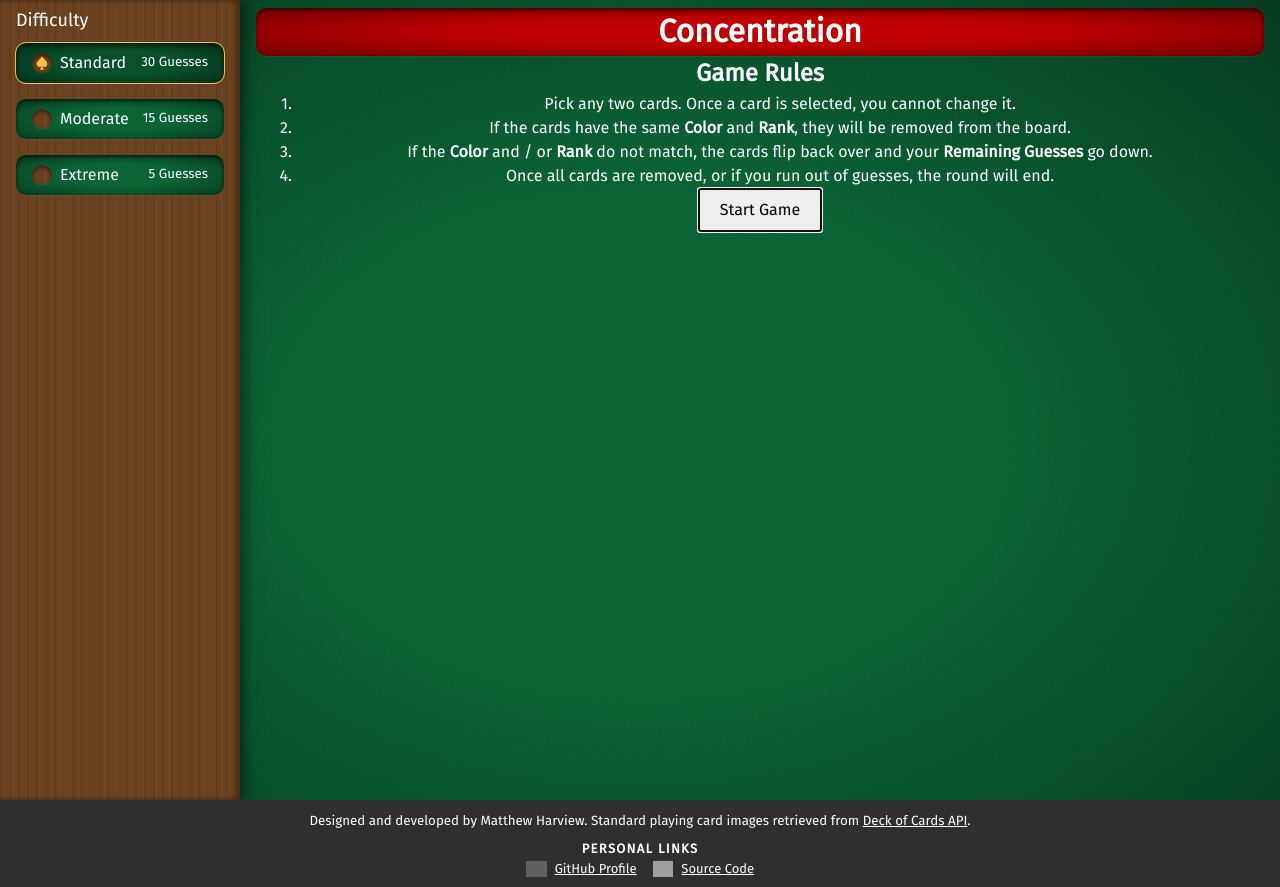
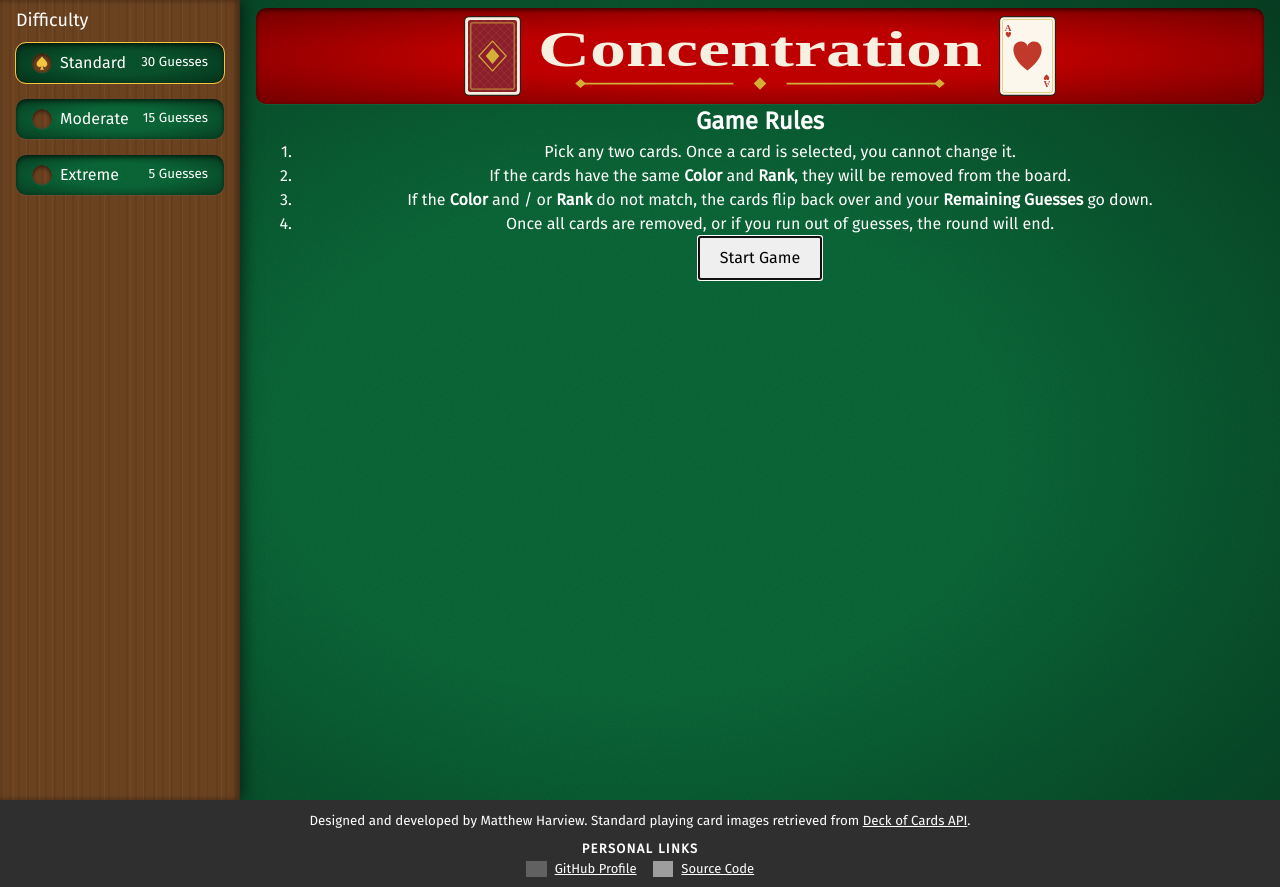
Before and after one commit to Long-Hold/memory-card, a React (Vite) app: page / in a window 1280 px wide. Built offline with nearby package versions, Linux system fonts and the light colour scheme; grey boxes are pictures that could not be loaded.

Commit message:
feat: render new header component, delete old markup. Closes #27

```diff
--- a/src/App.css
+++ b/src/App.css
@@ -16,13 +16,6 @@ main {
   overflow-y: auto;
   padding: var(--container-padding);
   text-align: center;
-}
-
-.game-header {
-  border-radius: 10px;
-  box-shadow: var(--inset-shadow);
-  background-color: var(--card-red);
-  background-image: var(--felt-texture);
 }
 
 /* Larger viewport sizing */
--- a/src/App.jsx
+++ b/src/App.jsx
@@ -4,6 +4,7 @@ import { DIFFICULTIES } from './constants/difficulties';
 import { GamePage } from './components/game/GamePage'
 import { Sidebar } from './components/sidebar/Sidebar'
 import { Footer } from './components/footer/Footer';
+import { MainHeader } from './components/mainHeader/MainHeader';
 import './App.css';
 
 function App() {
@@ -16,9 +17,7 @@ function App() {
         setDifficulty={setDifficulty}
       />
       <main>
-        <header className='game-header'>
-          <h1>Concentration</h1>
-        </header>
+        <MainHeader />
         <GamePage
           key={difficulty} // triggers a render if the user changes difficulty
           difficulty={difficulty}
```
